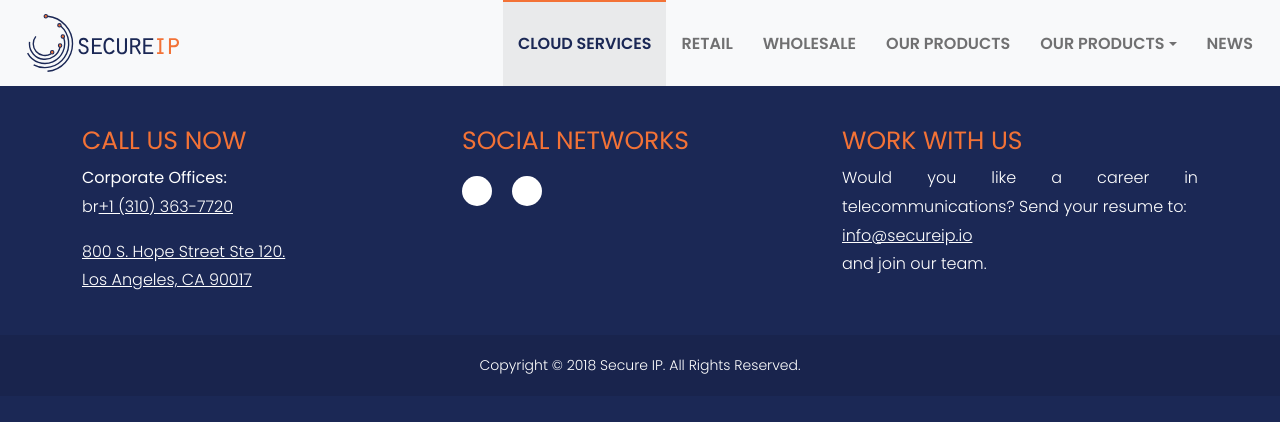
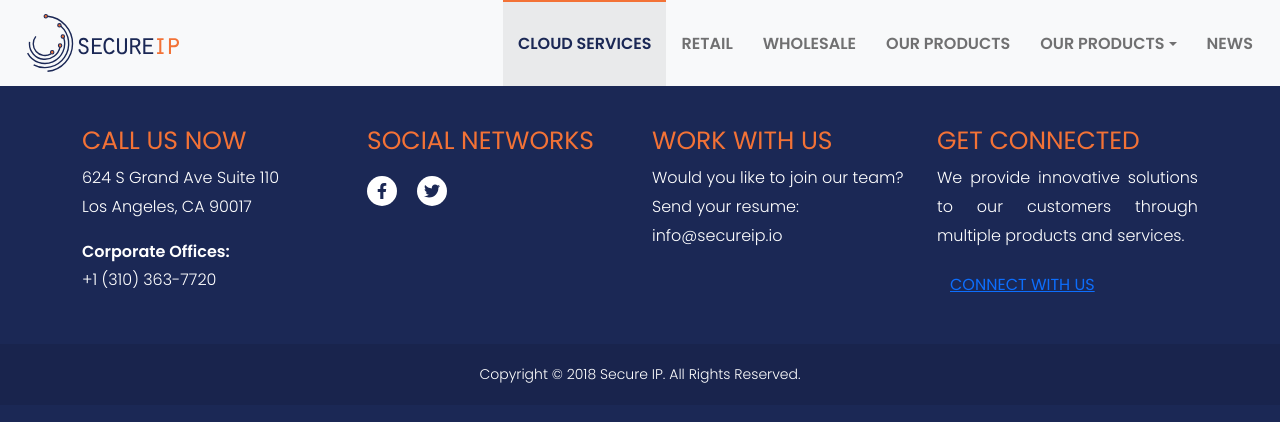
Before and after one commit to joshisadesigner/secureip.io-next, a Next.js app: page / in a window 1280 px wide. Shown: the top 422 px of the page. Built offline with nearby package versions, Linux system fonts and the light colour scheme; a web font is replaced by a local one.

Commit message:
Adjust footer elements

```diff
--- a/components/Footer.tsx
+++ b/components/Footer.tsx
@@ -1,45 +1,59 @@
+import {FontAwesomeIcon} from "@fortawesome/react-fontawesome";
+
 export default function Footer():JSX.Element {
     return (
       <footer className="bg-brand-2">
         <div className="container">
           <div className="row">
-            <div className="col-sm-4">
+            <div className="col-sm-3 col-xs-12">
               <div className="m-b-xl">
                 <h3>CALL US NOW</h3>
                 <p>
-                  <strong>Corporate Offices: </strong><br/>br
-                  <a className="call__num" href="tel:1-310-363-7720">+1 (310) 363-7720</a>
+                  <a href="https://goo.gl/maps/PGnnTy6Skfu" target="_blank">
+                    624 S Grand Ave Suite 110<br/>
+                    Los Angeles, CA 90017
+                  </a>
                 </p>
                 <p>
-                  <a href="https://goo.gl/maps/PGnnTy6Skfu" target="_blank">800 S. Hope Street Ste 120.
-                    <br/>Los Angeles, CA 90017</a>
+                  <strong>Corporate Offices: </strong><br/>
+                  <a className="call__num" href="tel:1-310-363-7720">+1 (310) 363-7720</a>
                 </p>
               </div>
             </div>
-            <div className="col-sm-4">
+            <div className="col-sm-3 col-xs-12">
               <h3>SOCIAL NETWORKS</h3>
               <div className="">
                 <ul className="social">
                   <li>
                     <a href="https://www.facebook.com/Secure-IP-900454716689511/" target="_blank" className="social_fb">
+                      <FontAwesomeIcon icon={["fab", "facebook-f"]} />
                       <span hidden aria-hidden="true">Facebook</span>
                     </a>
                   </li>
                   <li>
                     <a href="https://twitter.com/@SECURE_IP" target="_blank" className="social_tw">
+                      <FontAwesomeIcon icon={["fab", "twitter"]} />
                       <span hidden aria-hidden="true">Twitter</span>
                     </a>
                   </li>
                 </ul>
               </div>
             </div>
-            <div className="col-sm-4">
+            <div className="col-sm-3 col-xs-12">
               <div className="m-b-xl">
                 <h3>WORK WITH US</h3>
-                <p>Would you like a career in telecommunications? Send your resume to:
-                  <br/>
-                    <a href="mailto:info@secureip.io">info@secureip.io</a>
-                    <br/>and join our team.</p>
+                <p>Would you like to join our team? <br />
+                  Send your resume:
+                  <br />
+                  <a href="mailto:info@secureip.io">info@secureip.io</a>
+                </p>
+              </div>
+            </div>
+            <div className="col-sm-3 col-xs-12">
+              <div className="m-b-xl">
+                <h3>GET CONNECTED</h3>
+                <p>We provide innovative solutions to our customers through multiple products and services.</p>
+                <a href="https://secureip.io/quality/" className="btn btn-link">CONNECT WITH US</a>
               </div>
             </div>
           </div>
--- a/pages/_app.js
+++ b/pages/_app.js
@@ -1,5 +1,6 @@
+import {useEffect} from "react";
 import "../styles/main.scss";
-import {useEffect} from "react";
+import "../shared/font-awesome";
 
 export default function App({ Component, pageProps }) {
 
--- a/styles/base/_default.scss
+++ b/styles/base/_default.scss
@@ -20,12 +20,17 @@ footer {
 
 a {
     color: $color-brand-1;
+    text-decoration: none;
 
     &:hover,
     &:focus {
         color: darken( $color-brand-1, 5% );
         text-decoration: underline;
     }
+}
+
+b, strong {
+    font-weight: 700;
 }
 
 img {
--- a/styles/layout/_footer.scss
+++ b/styles/layout/_footer.scss
@@ -25,11 +25,7 @@ footer {
 
   &_fb,
   &_tw {
-    display: inline-block;
     float: left;
-
-    &::before {
-      font-family: FontAwesome;
     display: flex;
     justify-content: center;
     align-items: center;
@@ -39,19 +35,10 @@ footer {
     border-radius: 50%;
     background-color: #fff;
     margin-right: 20px;
-    }
 
     &:hover::before {
       color: #fff;
       background-color: $color-brand-1;
     }
   }
-
-  &_fb::before {
-    content: "\f09a";
 }
-
-  &_tw::before {
-    content: "\f099";
-  }
-}
--- a/styles/main.scss
+++ b/styles/main.scss
@@ -1,6 +1,8 @@
 // bower:scss
 //@import "bower_components/font-awesome/scss/font-awesome.scss";
 // endbower
+
+@import "~@fortawesome/fontawesome-svg-core/styles.css";
 
 @import "base/variables";
 @import "theme/bootstrap/custom-bootstrap-variables";
```
Also changed, not shown: shared/font-awesome.ts (renamed from shared/font-awesome.tsx, +4 -4 lines). Lines whose indentation alone changed are shown as unchanged.
